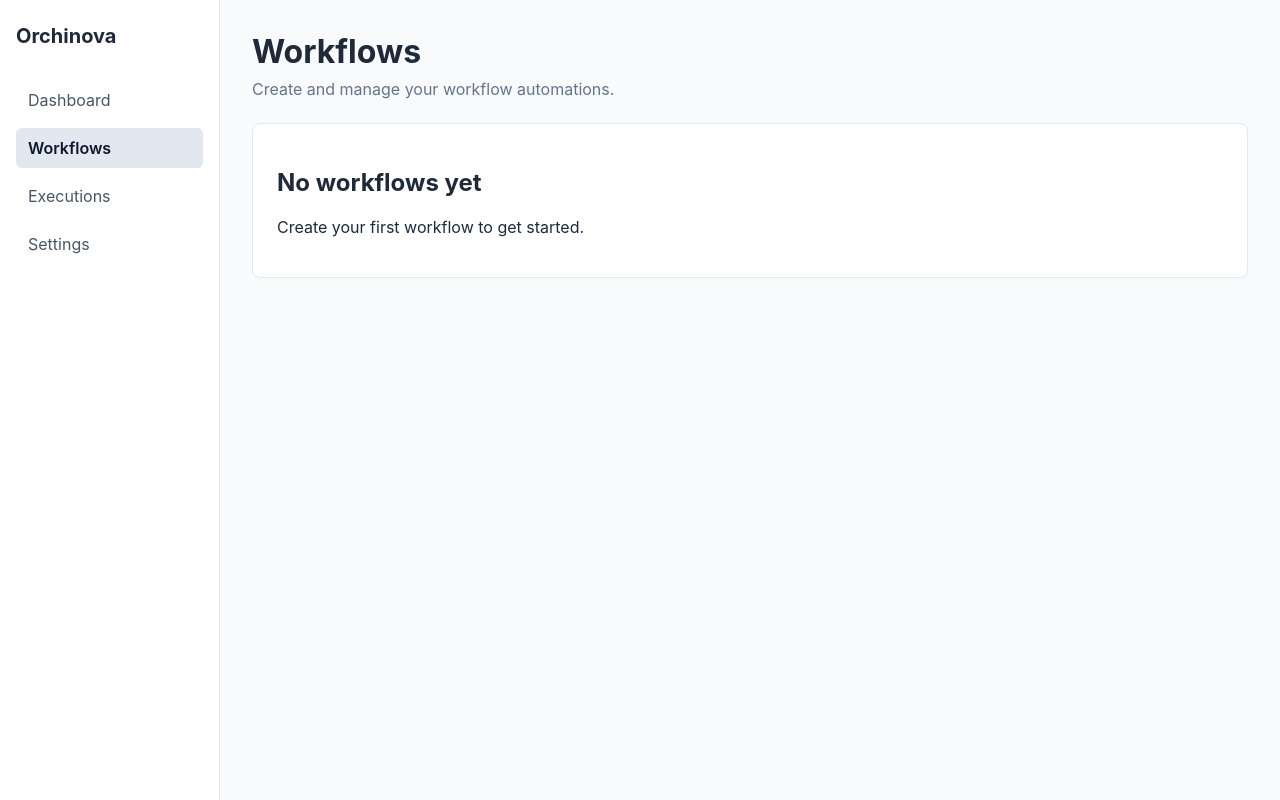
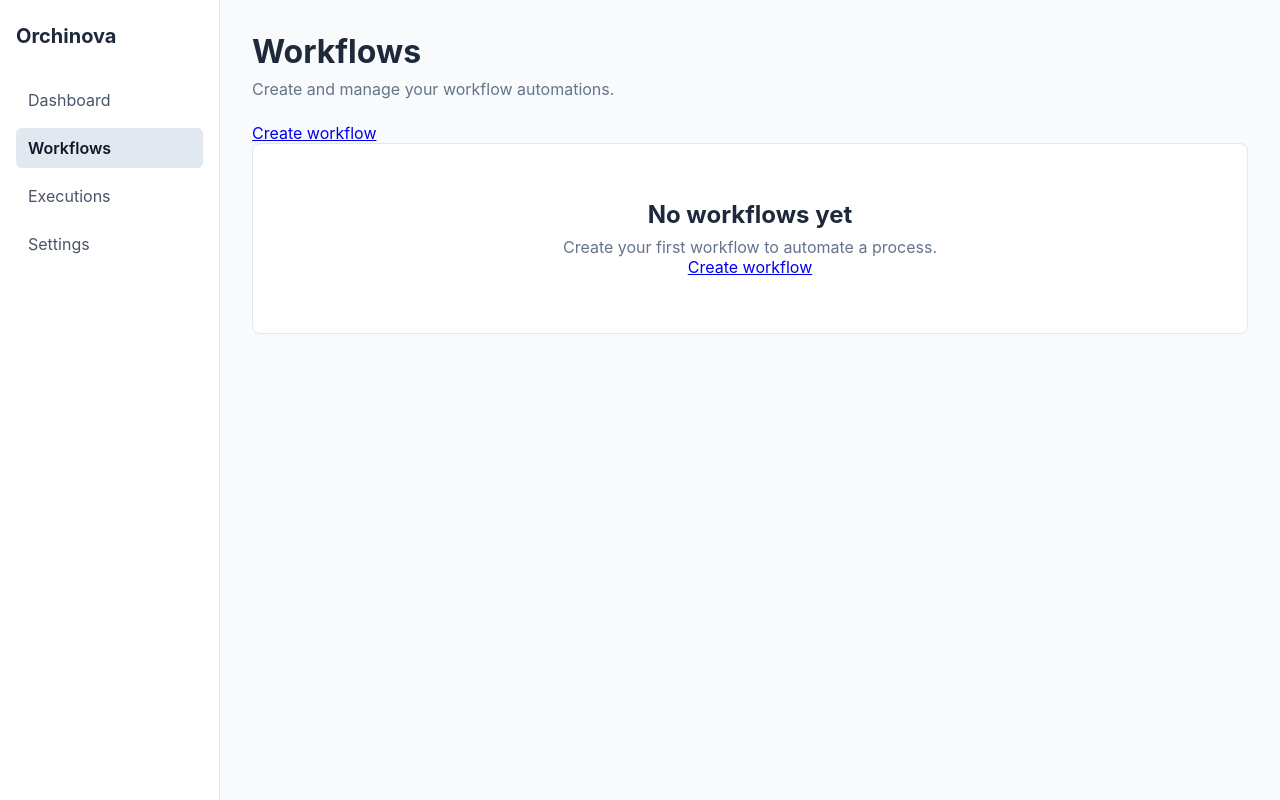
Before and after one commit to NandhiniMurthi/orchinova, a React (Vite) app in the folder apps/web/: page /workflows in a window 1280 px wide. Built offline with nearby package versions, Linux system fonts and the light colour scheme.

Commit message:
feat: build core application shell

```diff
--- /dev/null
+++ b/apps/web/src/components/EmptyState.css
@@ -0,0 +1,13 @@
+.empty-state {
+  padding: 32px;
+  text-align: center;
+}
+
+.empty-state h2 {
+  margin: 0 0 8px;
+}
+
+.empty-state p {
+  margin: 0;
+  color: #64748b;
+}
--- /dev/null
+++ b/apps/web/src/components/EmptyState.tsx
@@ -0,0 +1,19 @@
+import type { ReactNode } from 'react'
+import './EmptyState.css'
+type EmptyStateProps = {
+  title: string
+  description: string
+  action?: ReactNode
+}
+
+function EmptyState({ title, description, action }: EmptyStateProps) {
+  return (
+    <div className="empty-state">
+      <h2>{title}</h2>
+      <p>{description}</p>
+      {action}
+    </div>
+  )
+}
+
+export default EmptyState
--- a/apps/web/src/layouts/AppLayout.css
+++ b/apps/web/src/layouts/AppLayout.css
@@ -66,3 +66,14 @@
     padding: 24px 16px;
   }
 }
+
+.app-main {
+  min-width: 0;
+  padding: 32px;
+}
+
+@media (max-width: 768px) {
+  .app-main {
+    padding: 24px 16px;
+  }
+}
--- a/apps/web/src/layouts/AppLayout.tsx
+++ b/apps/web/src/layouts/AppLayout.tsx
@@ -1,6 +1,6 @@
 import { Link, NavLink, Outlet } from 'react-router-dom'
 import './AppLayout.css'
-
+import { navigationItems } from '../routes/navigation'
 function AppLayout() {
   return (
     <div className="app-layout">
@@ -10,14 +10,15 @@ function AppLayout() {
         </Link>
 
         <nav className="app-navigation" aria-label="Main navigation">
-          <NavLink to="/">Dashboard</NavLink>
-          <NavLink to="/workflows" end={false}>Workflows</NavLink>
-          <NavLink to="/executions">Executions</NavLink>
-          <NavLink to="/settings">Settings</NavLink>
+          {navigationItems.map((item) => (
+  <NavLink key={item.path} to={item.path} end={item.path === '/'}>
+    {item.label}
+  </NavLink>
+))}
         </nav>
       </aside>
 
-      <main className="app-content">
+      <main className="app-main">
         <Outlet />
       </main>
     </div>
--- a/apps/web/src/pages/ExecutionsPage.tsx
+++ b/apps/web/src/pages/ExecutionsPage.tsx
@@ -1,5 +1,6 @@
 import PageHeader from '../components/PageHeader'
 import Card from '../components/Card'
+import EmptyState from '../components/EmptyState'
 function ExecutionsPage() {
   return (
     <main>
@@ -9,8 +10,10 @@ function ExecutionsPage() {
       />
 
       <Card>
-        <h2>No executions yet</h2>
-        <p>Workflow execution history will appear here.</p>
+        <EmptyState
+  title="No executions yet"
+  description="Workflow execution history will appear here once workflows are run."
+/>
       </Card>
     </main>
   )
--- a/apps/web/src/pages/NewWorkflowPage.tsx
+++ b/apps/web/src/pages/NewWorkflowPage.tsx
@@ -1,7 +1,14 @@
+import { Link } from 'react-router-dom'
+import Card from '../components/Card'
+
 function NewWorkflowPage() {
   return (
     <main>
-      <h1>New Workflow</h1>
+      <Card>
+      <h2>Create a new workflow</h2>
+<p>Define your workflow steps and configuration here.</p>
+   </Card>
+   <Link to="/workflows">Back to workflows</Link>
     </main>
   )
 }
--- a/apps/web/src/pages/SettingsPage.tsx
+++ b/apps/web/src/pages/SettingsPage.tsx
@@ -9,8 +9,8 @@ function SettingsPage() {
       />
 
       <Card>
-        <h2>Settings coming soon</h2>
-        <p>Configuration options will be available here as the platform evolves.</p>
+        <h2>Application settings</h2>
+<p>Configuration options for Orchinova will appear here.</p>
       </Card>
     </main>
   )
--- a/apps/web/src/pages/WorkflowEditorPage.tsx
+++ b/apps/web/src/pages/WorkflowEditorPage.tsx
@@ -1,5 +1,6 @@
 import PageHeader from '../components/PageHeader'
 import Card from '../components/Card'
+import { Link } from 'react-router-dom'
 function WorkflowEditorPage() {
   return (
     <main>
@@ -10,8 +11,9 @@ function WorkflowEditorPage() {
 
       <Card>
         <h2>Workflow editor coming soon</h2>
-        <p>The visual workflow builder will be introduced in a later phase.</p>
+        <p>Workflow configuration and editing will be available here.</p>
       </Card>
+      <Link to="/workflows">Back to workflows</Link>
     </main>
   )
 }
--- /dev/null
+++ b/apps/web/src/pages/WorkflowsPage.css
@@ -0,0 +1,5 @@
+.page-actions {
+  display: flex;
+  justify-content: flex-end;
+  margin-bottom: 16px;
+}
--- a/apps/web/src/pages/WorkflowsPage.tsx
+++ b/apps/web/src/pages/WorkflowsPage.tsx
@@ -1,5 +1,7 @@
 import PageHeader from '../components/PageHeader'
 import Card from '../components/Card'
+import EmptyState from '../components/EmptyState'
+import { Link } from 'react-router-dom'
 function WorkflowsPage() {
   return (
     <main>
@@ -7,11 +9,15 @@ function WorkflowsPage() {
         title="Workflows"
         description="Create and manage your workflow automations."
       />
-
+    <div className="page-actions">
+  <Link to="/workflows/new">Create workflow</Link>
+</div>
       <Card>
-        <h2>No workflows yet</h2>
-        <p>Create your first workflow to get started.</p>
-      </Card>
+       <EmptyState
+  title="No workflows yet"
+  description="Create your first workflow to automate a process."
+  action={<Link to="/workflows/new">Create workflow</Link>}
+/></Card>
     </main>
   )
 }
--- /dev/null
+++ b/apps/web/src/routes/navigation.ts
@@ -0,0 +1,11 @@
+export type NavigationItem = {
+  label: string
+  path: string
+}
+
+export const navigationItems: NavigationItem[] = [
+  { label: 'Dashboard', path: '/' },
+  { label: 'Workflows', path: '/workflows' },
+  { label: 'Executions', path: '/executions' },
+  { label: 'Settings', path: '/settings' },
+]
```
